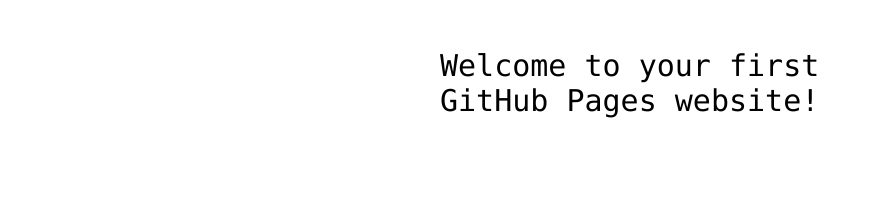
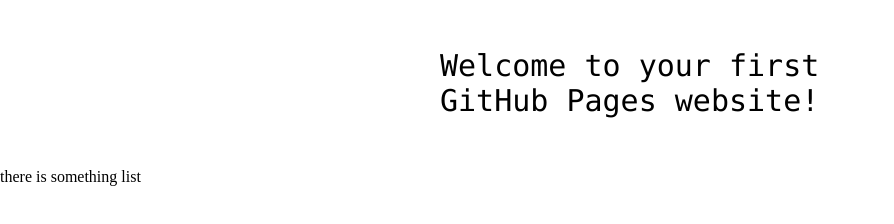
Before and after one commit to tomAndJetty/hello-world, a plain HTML site: page index.html in a window 1280 px wide. Shown: the part 340-564 px from the top of the page, without its empty margins (0-894 px from the left). Drawn offline with Linux system fonts and the light colour scheme.

Commit message:
test
test for it

```diff
--- a/index.html
+++ b/index.html
@@ -14,5 +14,7 @@
 <!-- Change this code here by copy and pasting your template on line 15 -->
 <p>Welcome to your first GitHub Pages website!</p>
 
+there is something list
+
 </body>
 </html>
```
